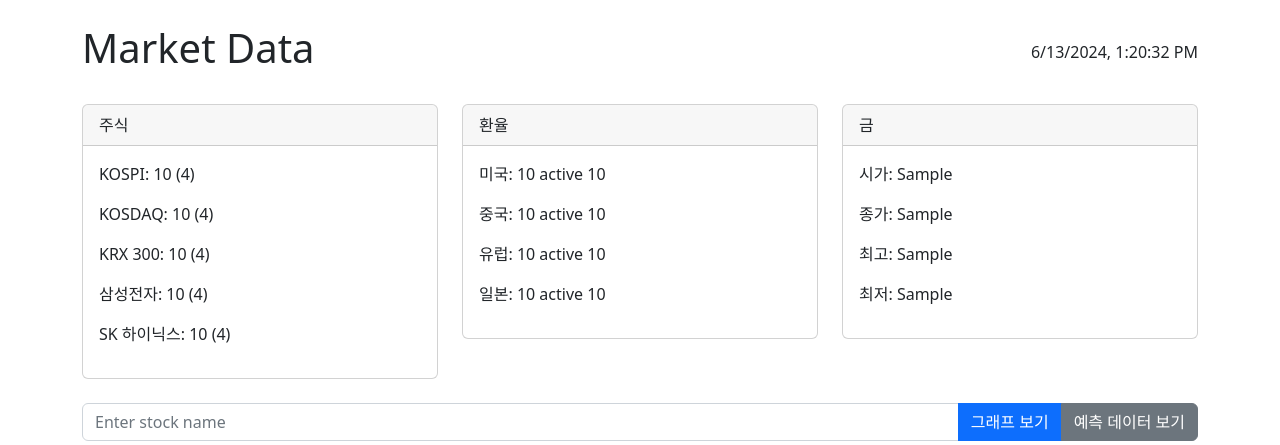
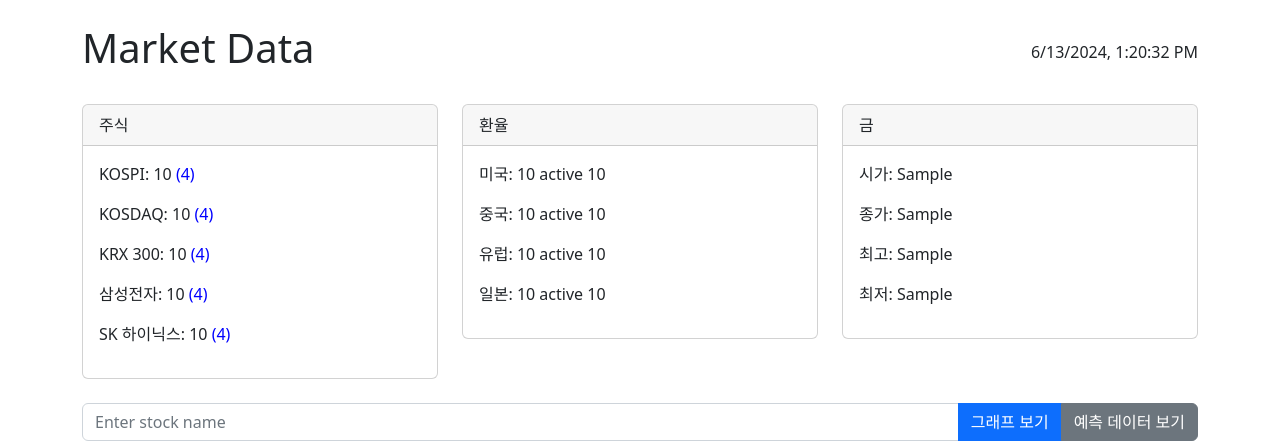
Before and after one commit to QHdld/django-study, a Django app: template myproject/myapp/templates/myapp/market_data.html in a window 1280 px wide. Shown: the top 445 px of the page. Run offline with Django 3.2, Linux system fonts and the light colour scheme; the template is opened without the code that fills it: most values are stand-ins (such as "Sample title", 1, 10 or a date in 2020); parts of the project's set-up code (start-up, migrations or seed data) failed here and were passed over.

Commit message:
feat: 데이터 등락률 시각화 추가 수정

```diff
--- a/myproject/myapp/templates/myapp/market_data.html
+++ b/myproject/myapp/templates/myapp/market_data.html
@@ -20,11 +20,11 @@
                 <div class="card">
                     <div class="card-header">주식</div>
                     <div class="card-body">
-                        <p>KOSPI: {{ kospi_open_price }} ({{ kospi_change_rate }})</p>
-                        <p>KOSDAQ: {{ kosdaq_open_price }} ({{ kosdaq_change_rate }})</p>
-                        <p>KRX 300: {{ krx300_open_price }} ({{ krx300_change_rate }})</p>
-                        <p>삼성전자: {{ samsung_electronics_open_price }} ({{ samsung_electronics_change_rate }})</p>
-                        <p>SK 하이닉스: {{ sk_hynix_open_price }} ({{ sk_hynix_change_rate }})</p>
+                        <p>KOSPI: {{ kospi_open_price }} <span class="changeRate" data-rate="{{ kospi_change_rate }}">({{ kospi_change_rate }})</span></p>
+                        <p>KOSDAQ: {{ kosdaq_open_price }} <span class="changeRate" data-rate="{{ kosdaq_change_rate }}">({{ kosdaq_change_rate }})</span></p>
+                        <p>KRX 300: {{ krx300_open_price }} <span class="changeRate" data-rate="{{ krx300_change_rate }}">({{ krx300_change_rate }})</span></p>
+                        <p>삼성전자: {{ samsung_electronics_open_price }} <span class="changeRate" data-rate="{{ samsung_electronics_change_rate }}">({{ samsung_electronics_change_rate }})</span></p>
+                        <p>SK 하이닉스: {{ sk_hynix_open_price }} <span class="changeRate" data-rate="{{ sk_hynix_change_rate }}">({{ sk_hynix_change_rate }})</span></p>
                     </div>
                 </div>
             </div>
@@ -172,7 +172,7 @@
             if (myChart) {
                 myChart.destroy();
             }
-
+            // Combine existing chart data with prediction data
             const combinedLabels = myChart.data.labels.concat(dates);
             const combinedData = myChart.data.datasets[0].data.concat(predictions);
             myChart = new Chart(ctx, {
@@ -208,17 +208,21 @@
             document.getElementById('chartContainer').style.display = 'block';
         }
 
+        // 현재 날짜와 시간을 설정하는 함수
         function setCurrentDateTime() {
             const now = new Date();
             const formattedDate = now.toLocaleString();
             document.getElementById('currentDateTime').textContent = formattedDate;
         }
 
+        // 페이지 로드 시 현재 날짜와 시간을 표시
         window.onload = function() {
             setCurrentDateTime();
             setChangeStatusColors();
+            setChangeRateColors();
         };
 
+        // changeStatus에 따라 색상 설정
         function setChangeStatusColors() {
             const changeStatusElements = document.querySelectorAll('.changeStatus');
             changeStatusElements.forEach(element => {
@@ -230,6 +234,19 @@
                 }
             });
         }
+
+        // changeRate에 따라 색상 설정
+        function setChangeRateColors() {
+            const changeRateElements = document.querySelectorAll('.changeRate');
+            changeRateElements.forEach(element => {
+                const rate = element.getAttribute('data-rate');
+                if (rate.includes('-')) {
+                    element.style.color = 'red';
+                } else {
+                    element.style.color = 'blue';
+                }
+            });
+        }
     </script>
 </body>
 </html>
```
